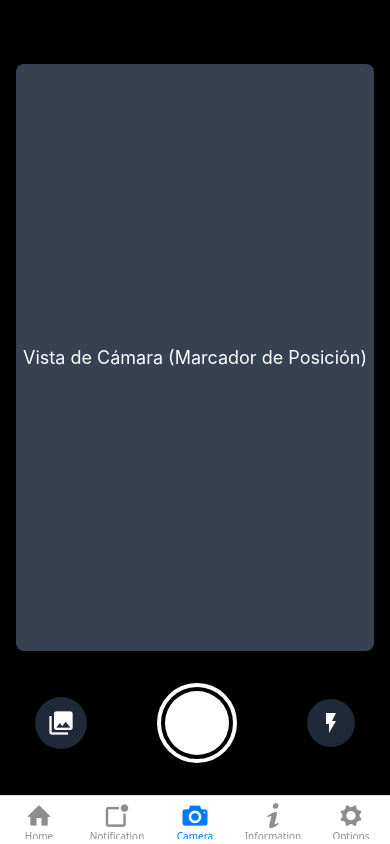
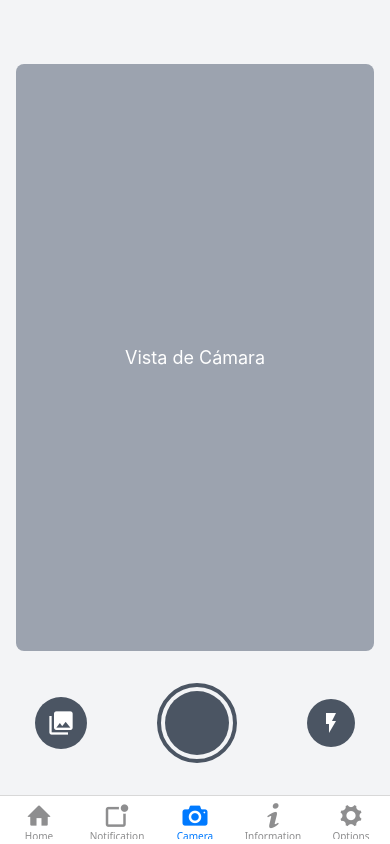
Before and after one commit to braguilera/UniTrack, a React Native app: screen /Camera in a window 390 px wide. Built offline with nearby package versions, Linux system fonts and the light colour scheme.

Commit message:
Home y camara mejorados

```diff
--- a/screens/Camera.jsx
+++ b/screens/Camera.jsx
@@ -1,34 +1,30 @@
 import React from 'react';
 import { View, Text, TouchableOpacity, SafeAreaView } from 'react-native';
-import { Entypo, MaterialIcons, Ionicons } from '@expo/vector-icons'; // Import icons from Expo
+import { Entypo, MaterialIcons, Ionicons } from '@expo/vector-icons';
 
 const Camera = () => {
   return (
-    <SafeAreaView className="flex-1 bg-black">
-      {/* Barra superior sin iconos de ajustes y flash */}
+    <SafeAreaView className="flex-1 bg-gray-100">
       <View className="flex-row justify-between items-center px-4 py-2 mt-8">
-        {/* Este View ahora está vacío o puedes añadir otros elementos si es necesario */}
       </View>
 
-      {/* Marcador de posición para la vista de la cámara */}
-      <View className="flex-1 justify-center items-center bg-gray-700 mx-4 my-4 rounded-lg">
-        <Text className="text-white text-lg">Vista de Cámara (Marcador de Posición)</Text>
+      <View className="flex-1 justify-center items-center bg-gray-400 mx-4 my-4 rounded-lg">
+        <Text className="text-white text-lg">Vista de Cámara</Text>
       </View>
 
-      {/* Barra inferior con iconos de galería, captura y cambio de cámara */}
       <View className="flex-row justify-around items-center py-4 mb-4">
-        {/* Icono de Galería */}
-        <TouchableOpacity className="p-3 bg-gray-800 rounded-full">
+        {/* Galería */}
+        <TouchableOpacity className="p-3 bg-gray-600 rounded-full">
           <MaterialIcons name="photo-library" size={28} color="white" />
         </TouchableOpacity>
 
-        {/* Botón de Captura */}
-        <TouchableOpacity className="w-20 h-20 rounded-full border-4 border-white flex justify-center items-center">
-          <View className="w-16 h-16 bg-white rounded-full"></View>
+        {/* Captura */}
+        <TouchableOpacity className="w-20 h-20 rounded-full border-4 border-gray-600 flex justify-center items-center">
+          <View className="w-16 h-16 bg-gray-600 rounded-full"></View>
         </TouchableOpacity>
 
-        {/* Icono de Cambio de Cámara */}
-        <TouchableOpacity className="p-3 bg-gray-800 rounded-full">
+        {/* Flash */}
+        <TouchableOpacity className="p-3 bg-gray-600 rounded-full">
           <MaterialIcons name="flash-on" size={24} color="white" />
         </TouchableOpacity>
       </View>
--- a/screens/Home.jsx
+++ b/screens/Home.jsx
@@ -1,5 +1,3 @@
-"use client"
-
 import React, { useState } from 'react'
 import { View, Text, TextInput, TouchableOpacity, ScrollView, Alert } from 'react-native'
 import { MaterialIcons } from '@expo/vector-icons'
@@ -29,7 +27,7 @@ const HomeScreen = () => {
   }
 
   return (
-    <View className="flex-1 bg-gray-50">
+    <View className="flex-1 bg-gray-100">
       {/* Header */}
       <View className="bg-white px-6 pt-12 pb-6 shadow-sm">
         <Text className="text-2xl font-bold text-gray-800 mb-6">Explorar</Text>
@@ -113,8 +111,7 @@ const HomeScreen = () => {
       <View className="px-6 pb-8">
         <View className="bg-white rounded-2xl shadow-lg p-2 flex-row">
           <TouchableOpacity
-            onPress={() => setActiveButton('mapa3d')}
-            className={`flex-1 py-4 px-6 rounded-xl flex-row items-center justify-center ${
+              className={`flex-1 py-4 px-6 rounded-xl flex-row items-center justify-center ${
               activeButton === 'mapa3d'
                 ? 'bg-blue-600 shadow-md'
                 : 'bg-transparent'
@@ -134,7 +131,6 @@ const HomeScreen = () => {
           </TouchableOpacity>
 
           <TouchableOpacity
-            onPress={() => setActiveButton('concurrencia')}
             className={`flex-1 py-4 px-6 rounded-xl flex-row items-center justify-center ${
               activeButton === 'concurrencia'
                 ? 'bg-purple-600 shadow-md'
```
